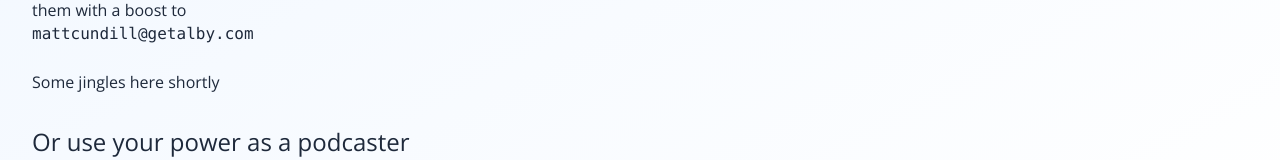
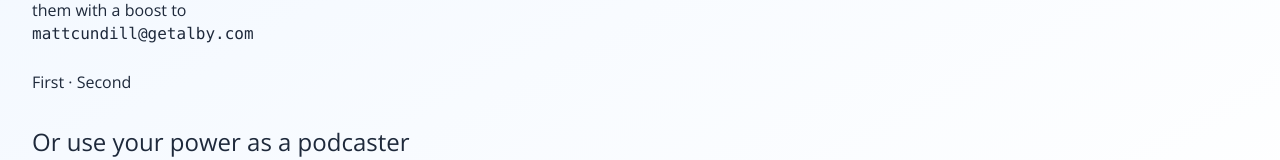
Before and after one commit to theDanielJLewis/podcasting2.org, a Next.js app: page /marketing in a window 1280 px wide. Shown: the part 498-658 px from the top of the page. Built offline with nearby package versions, Linux system fonts and the light colour scheme; no server answers.

Commit message:
Update page.tsx

```diff
--- a/src/app/marketing/page.tsx
+++ b/src/app/marketing/page.tsx
@@ -25,7 +25,7 @@ export default function MarketingPage() {
         You can also thank them with a boost to <pre>mattcundill@getalby.com</pre></p>
 
       <p>
-Some jingles here shortly
+<div dangerouslySetInnerHTML={{__html: 'First &middot; Second'}}></div>
       </p>
 
       <h2>Or use your power as a podcaster</h2>
```
